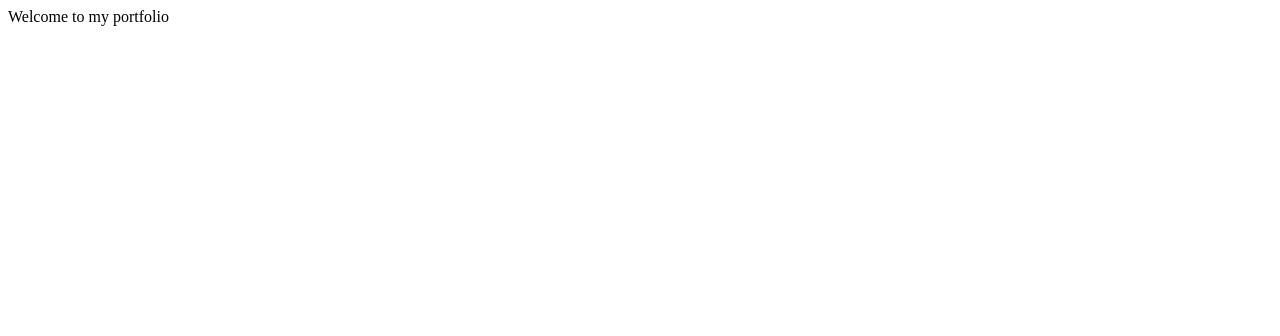
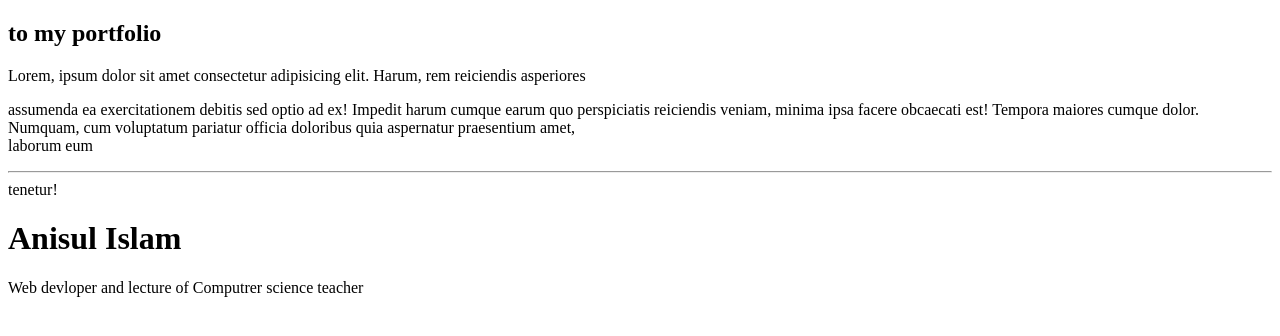
Before and after one commit to mh-shakil-man/Portfolio-html, a plain HTML site: page index.html in a window 1280 px wide. Drawn offline with Linux system fonts and the light colour scheme.

Commit message:
Intro is added

```diff
--- a/index.html
+++ b/index.html
@@ -6,6 +6,13 @@
     <title>myfortfolio</title>
 </head>
 <body>
-    Welcome to my portfolio
+    <h2> to my portfolio </h2>
+    Lorem, ipsum dolor sit amet consectetur adipisicing elit. Harum, rem reiciendis asperiores
+    <p>assumenda ea exercitationem debitis sed optio ad ex! Impedit harum cumque earum quo perspiciatis
+     reiciendis veniam, minima ipsa facere obcaecati est! Tempora maiores cumque dolor. Numquam,
+     cum voluptatum pariatur officia doloribus quia aspernatur praesentium amet, <br>laborum eum<hr> tenetur!
+    <!---basic info--></p>
+    <h1>Anisul Islam</h1>
+    <p> Web devloper and lecture of Computrer science teacher</p>
 </body>
 </html>
```
Also changed, not shown: 1 other file.
